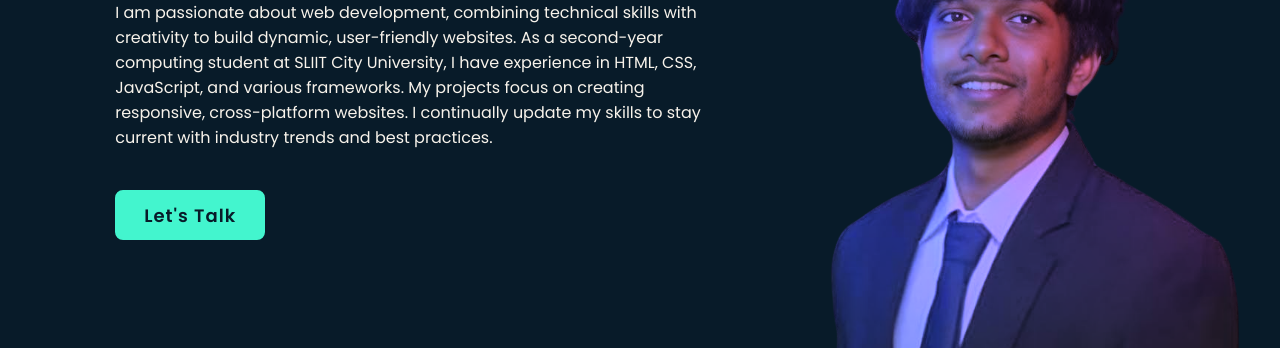
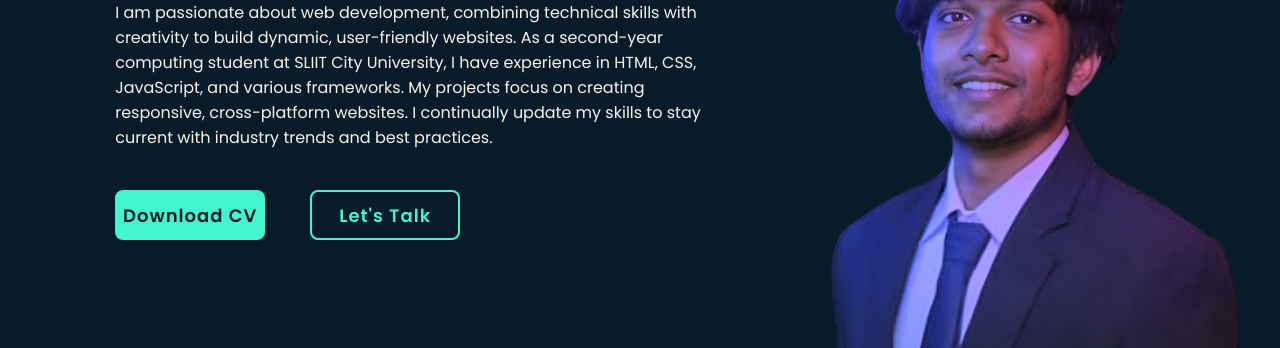
Before and after one commit to NIFFZY-GIT/MyPortfolio, a plain HTML site: page index.html in a window 1280 px wide. Shown: the part 350-698 px from the top of the page. Drawn offline with nearby package versions, Linux system fonts and the light colour scheme; some packages are replaced by stand-ins of ours; a script that the page names is missing.

Commit message:
cv added

```diff
--- a/index.html
+++ b/index.html
@@ -38,7 +38,7 @@
             </p>
 
             <div class="btn-box">
-                <!-- <a href="./assets/images/bg2.png" class="btn" download>Download CV</a> -->
+                <a href="./assets/documents/CV-K.N Dasun.pdf" class="btn" download>Download CV</a>
                 <a href="#" class="btn" id="contact-btn">Let's Talk</a>
             </div>
         </div>
@@ -104,7 +104,6 @@
                             </p>
                         </div>
                     </div>
-
 
 
                 </div>
```
Also changed, not shown: 1 other file.
